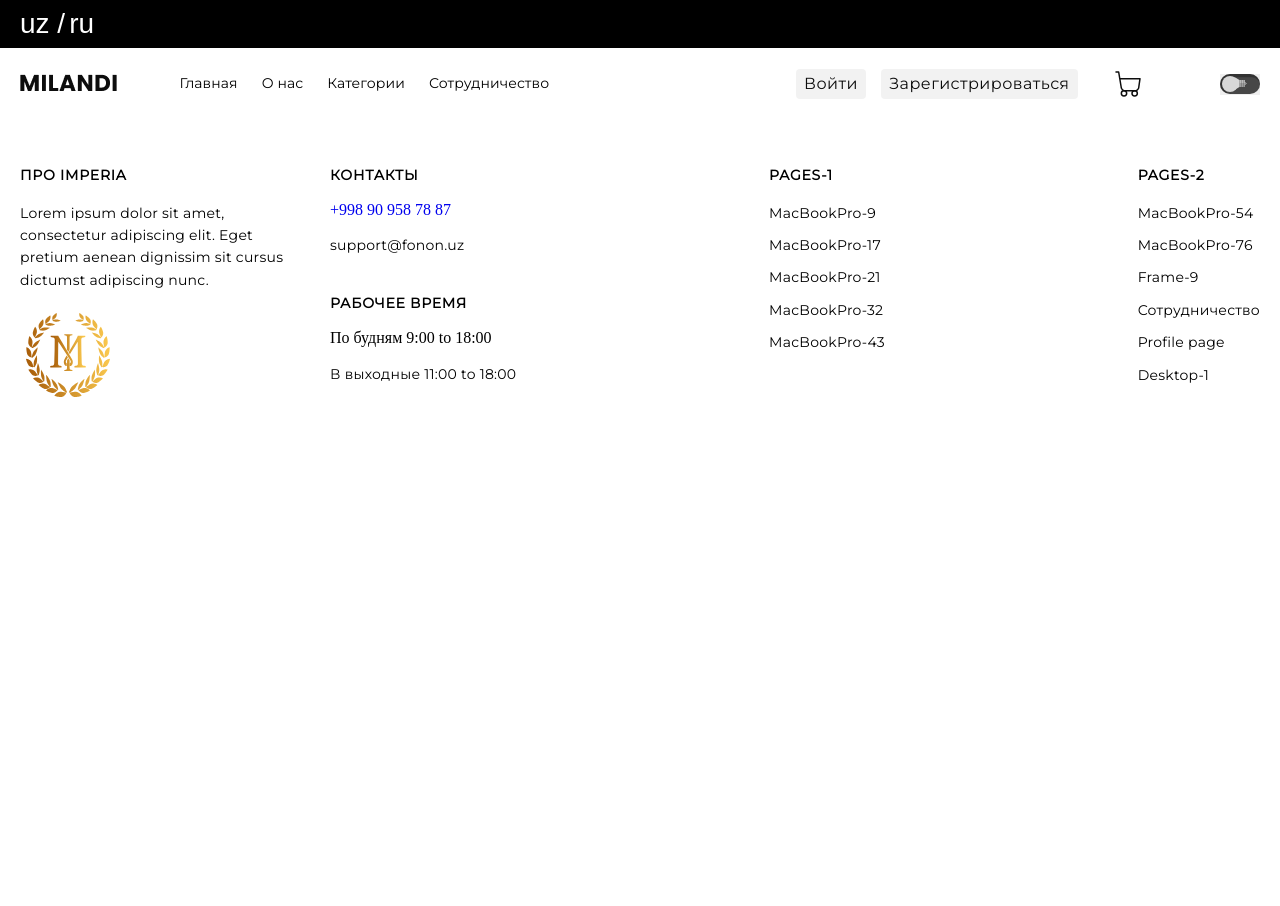
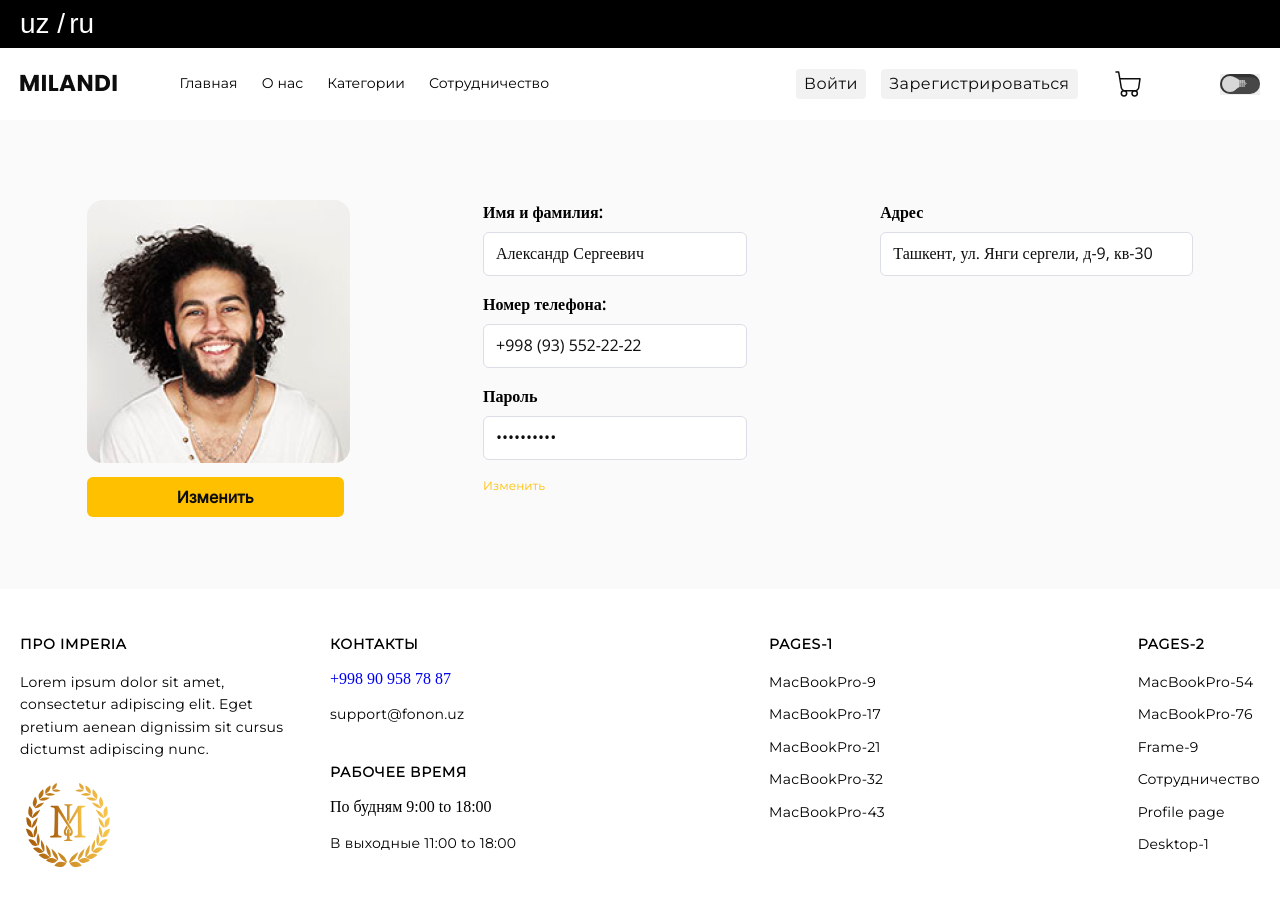
Before and after one commit to MNxMunno/4-Jamoaviy-vazifa, a plain HTML site: page pages/Profile__page.html in a window 1280 px wide. Before the commit the page ends 800 px from the top, so only its background shows below. Drawn offline with nearby package versions, Linux system fonts and the light colour scheme.

Commit message:
Abubakir

```diff
--- a/pages/Profile__page.html
+++ b/pages/Profile__page.html
@@ -3,8 +3,13 @@
   <head>
     <meta charset="UTF-8" />
     <meta name="viewport" content="width=device-width, initial-scale=1.0" />
-    <title>Document</title>
+    <title>Abubakir 2.0</title>
     <link rel="stylesheet" href="../scss/main.css" />
+    <link
+      rel="icon"
+      type="image/x-icon"
+      href="../images/Abubakir/photo_2023-10-31_20-47-34.jpg"
+    />
   </head>
   <body>
     <section class="top">
@@ -132,8 +137,50 @@
       </div>
     </header>
     <main>
-      <section>
-        <div class="container"></div>
+      <section class="yagona">
+        <div class="container">
+          <div class="post">
+            <div class="frist_ustun">
+              <img src="../images/Abubakir/SALAH.png" alt="like SALAH" />
+              <br />
+              <button>Изменить</button>
+            </div>
+            <div class="second_ustun">
+              <label for="name">Имя и фамилия:</label>
+              <input
+                type="text"
+                name=""
+                id="name"
+                placeholder="Александр Сергеевич"
+              />
+
+              <label for="number">Номер телефона:</label>
+              <input
+                type="tel"
+                name=""
+                id="number"
+                placeholder="+998 (93) 552-22-22"
+              />
+
+              <label for="password">Пароль</label>
+              <input
+                type="password"
+                name=""
+                id="password"
+                placeholder="••••••••••"
+              />
+              <a href="#">Изменить</a>
+            </div>
+            <div class="ustun_3">
+              <label for="address">Адрес</label>
+              <input
+                type="text"
+                id="address"
+                placeholder="Ташкент, ул. Янги сергели, д-9, кв-30"
+              />
+            </div>
+          </div>
+        </div>
       </section>
     </main>
 
--- a/scss/pages/_Profile__page.scss
+++ b/scss/pages/_Profile__page.scss
@@ -0,0 +1,100 @@
+@import url("https://fonts.googleapis.com/css2?family=Inter&family=Montserrat&family=Open+Sans&display=swap");
+
+.yagona {
+  background-color: #fafafa;
+}
+
+.post {
+  padding-top: 80px;
+  padding-bottom: 72px;
+  display: flex;
+  justify-content: space-around;
+  .frist_ustun {
+    button {
+      color: var(--Black, #0d0d0d);
+      text-align: center;
+      font-family: Inter;
+      font-size: 16px;
+      font-style: normal;
+      font-weight: 700;
+      line-height: 140%; /* 22.4px */
+      border-radius: 6px;
+      background: var(--Yellow, #ffc000);
+      padding: 9px 90px;
+      margin-top: 10px;
+    }
+  }
+  .second_ustun {
+    label {
+      display: block;
+      color: #000;
+      font-variant-numeric: lining-nums proportional-nums;
+      font-family: Open Sans;
+      font-size: 16px;
+      font-style: normal;
+      font-weight: 700;
+      line-height: 24px; /* 150% */
+      padding-bottom: 8px;
+    }
+    input {
+      width: 264px;
+      height: 44px;
+      padding-left: 12px;
+      margin-bottom: 16px;
+      outline: none;
+      border-radius: 6px;
+      border: 1px solid #dbdee7;
+      display: block;
+      &::placeholder {
+        color: var(--Black, #0d0d0d);
+        font-variant-numeric: lining-nums proportional-nums;
+        font-family: Open Sans;
+        font-size: 16px;
+        font-style: normal;
+        font-weight: 400;
+        line-height: 24px; /* 150% */
+      }
+    }
+    a {
+      color: #ffc000;
+      font-variant-numeric: lining-nums proportional-nums;
+      font-family: Montserrat;
+      font-size: 12px;
+    }
+  }
+  .ustun_3 {
+    label {
+      display: block;
+      color: #000;
+      font-variant-numeric: lining-nums proportional-nums;
+      font-family: Open Sans;
+      font-size: 16px;
+      font-style: normal;
+      font-weight: 700;
+      line-height: 24px; /* 150% */
+      padding-bottom: 8px;
+    }
+    input {
+      width: 313px;
+      height: 44px;
+      padding-left: 12px;
+      margin-bottom: 16px;
+      outline: none;
+      border-radius: 6px;
+      border: 1px solid #dbdee7;
+      display: block;
+      &::placeholder {
+        color: var(--Black, #0d0d0d);
+        font-variant-numeric: lining-nums proportional-nums;
+        font-family: Open Sans;
+        font-size: 16px;
+        font-style: normal;
+        font-weight: 400;
+        line-height: 24px; /* 150% */
+      }
+    }
+  }
+}
+
+@media only screen and (max-width: 380px) {
+}
--- a/scss/pages/_Сотрудничество.scss
+++ b/scss/pages/_Сотрудничество.scss
@@ -104,9 +104,6 @@
 }
 
 @media only screen and (max-width: 380px) {
-  .only {
-    background-color: plum;
-  }
   .content {
     display: block;
     .texts {
```
Also changed, not shown: pages/Сотрудничество.html (+1 -1 lines), images/Abubakir/SALAH.png (added), scss/main.css, 1 other file.
